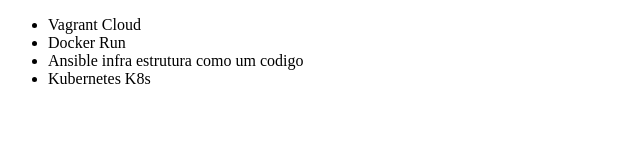
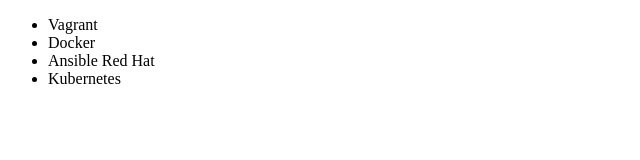
Before and after one commit to guilhermesandes/alura-git, a plain HTML site: page index.html in a window 1280 px wide. Shown: the whole page, without its empty margins (0-640 px from the left). Drawn offline with Linux system fonts and the light colour scheme.

Commit message:
Revert "Alterando o curso Alura"
This reverts commit be01a2bdd41f956de8451ed33f8a42ee61a6a0ab.

```diff
--- a/index.html
+++ b/index.html
@@ -6,10 +6,10 @@
 </head>
 <body>
     <ul>
-        <li>Vagrant Cloud</li>
-        <li>Docker Run</li>
-        <li>Ansible infra estrutura como um codigo</li>
-        <li>Kubernetes K8s</li>
+        <li>Vagrant</li>
+        <li>Docker</li>
+        <li>Ansible Red Hat</li>
+        <li>Kubernetes</li>
     </ul>
 </body>
 </html>
```
